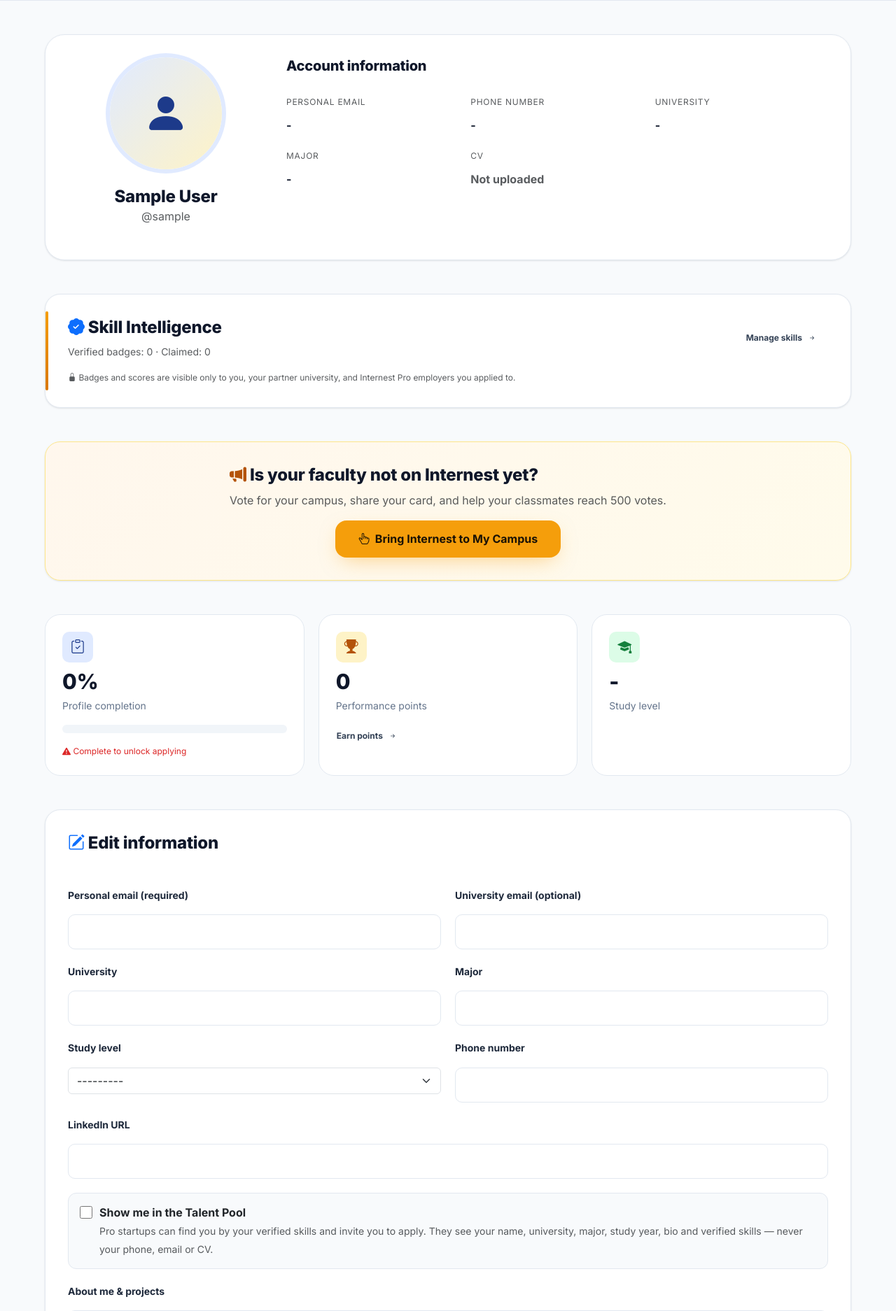
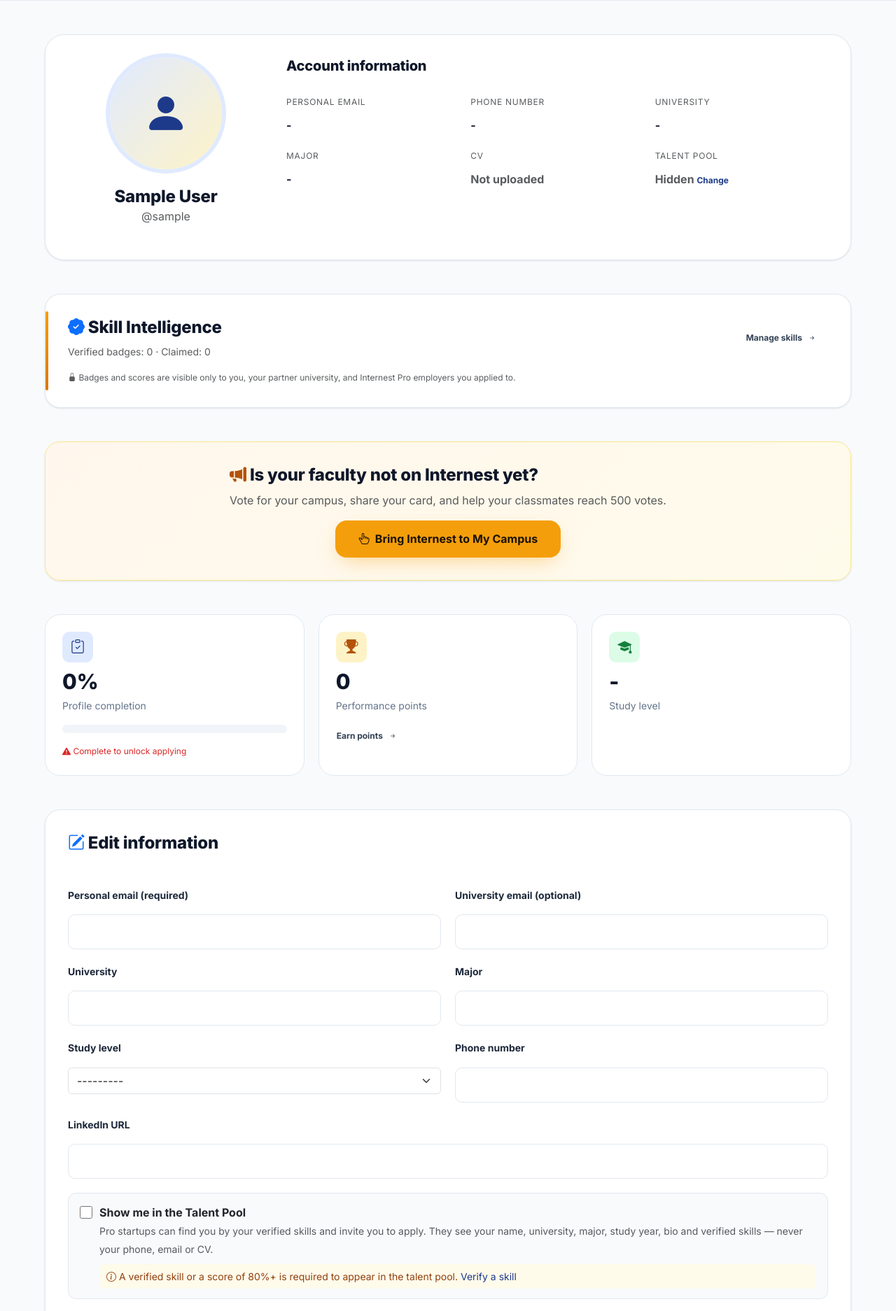
Before and after one commit to YoussefSameh-githup/internest-project, a Django app: page /profile/ in a window 1280 px wide. Shown: the part 307-2181 px from the top of the page at 70% size. Run offline with Django 5.2, Linux system fonts and the light colour scheme; the visitor is signed in with stand-in values (Sample User, id 1); data comes from the database, SQL or seed files in the repository; data that the repository does not hold is empty; parts of the project's set-up code (start-up, migrations or seed data) failed here and were passed over.

Commit message:
Talent Pool opt-in: status in profile view, eligibility hint, save tests
- Profile view shows Talent Pool status (visible / waiting for a verified skill / hidden) with a
  link to the checkbox in the edit form
- Checkbox stays visible to all students; ineligible ones see "A verified skill or a score of
  80%+ is required" with a link to verify a skill
- Tests: checkbox saves on and off, hint shown only when ineligible

Co-Authored-By: Claude Opus 5.5 <noreply@anthropic.com>

```diff
--- a/internest_core/static/css/styles.css
+++ b/internest_core/static/css/styles.css
@@ -1689,3 +1689,5 @@ html[dir="ltr"] {
 .invite-panel { padding: 18px; border-radius: 16px; background: linear-gradient(135deg, #eef2ff, #f5f3ff); border: 1px solid #e0e7ff; }
 .invite-row { display: flex; justify-content: space-between; align-items: center; gap: 12px; padding: 12px 0; border-top: 1px solid #e0e7ff; flex-wrap: wrap; }
 .invite-row:first-of-type { border-top: 0; }
+.talent-hint { display: block; margin-top: 8px; padding: 6px 10px; border-radius: 8px; background: #fffbeb; color: #92400e; }
+#talent-pool { scroll-margin-top: 96px; }
--- a/internest_core/templates/internship/profile.html
+++ b/internest_core/templates/internship/profile.html
@@ -93,6 +93,19 @@
                             {% endif %}
                         </p>
                     </div>
+                    <div>
+                        <span class="text-muted" style="font-size: var(--text-xs); text-transform: uppercase; letter-spacing: 0.06em;">{% trans "Talent Pool" %}</span>
+                        <p class="fw-bold mt-2 mb-0">
+                            {% if profile.talent_pool_visible and talent_pool_eligible %}
+                                <span class="badge badge--success"><i class="bi bi-eye-fill"></i> {% trans "Visible to Pro startups" %}</span>
+                            {% elif profile.talent_pool_visible %}
+                                <span class="badge badge--accent"><i class="bi bi-hourglass-split"></i> {% trans "Waiting for a verified skill" %}</span>
+                            {% else %}
+                                <span class="text-muted">{% trans "Hidden" %}</span>
+                            {% endif %}
+                            <a href="#talent-pool" style="font-size: var(--text-xs);">{% trans "Change" %}</a>
+                        </p>
+                    </div>
                 </div>
             </div>
         </div>
@@ -175,11 +188,17 @@
                         {{ form.linkedin_url }}
                     </div>
                     <div class="form-group form-group--full">
-                        <label class="consent-check">
+                        <label class="consent-check" id="talent-pool">
                             {{ form.talent_pool_visible }}
                             <span>
                                 <strong>{{ form.talent_pool_visible.label }}</strong><br>
                                 <small class="text-muted">{% trans "Pro startups can find you by your verified skills and invite you to apply. They see your name, university, major, study year, bio and verified skills — never your phone, email or CV." %}</small>
+                                {% if not talent_pool_eligible %}
+                                    <small class="talent-hint"><i class="bi bi-info-circle"></i>
+                                        {% trans "A verified skill or a score of 80%+ is required to appear in the talent pool." %}
+                                        <a href="{% url 'skills_hub' %}">{% trans "Verify a skill" %}</a>
+                                    </small>
+                                {% endif %}
                             </span>
                         </label>
                     </div>
--- a/internest_core/views.py
+++ b/internest_core/views.py
@@ -351,8 +351,13 @@ def profile_view(request):
     else:
         form = ProfileForm(instance=profile)
 
+    from internest_startups.talent import qualifying_skills
+
     context = get_user_context(request)
-    context.update({"profile": profile, "form": form})
+    context.update({
+        "profile": profile, "form": form,
+        "talent_pool_eligible": profile.pk is not None and qualifying_skills().filter(student=profile).exists(),
+    })
     return render(request, "internship/profile.html", context)
 
 
```
Also changed, not shown: internest_startups/tests_talent.py (+31 -0 lines), locale/ar/LC_MESSAGES/django.po, 1 other file.
